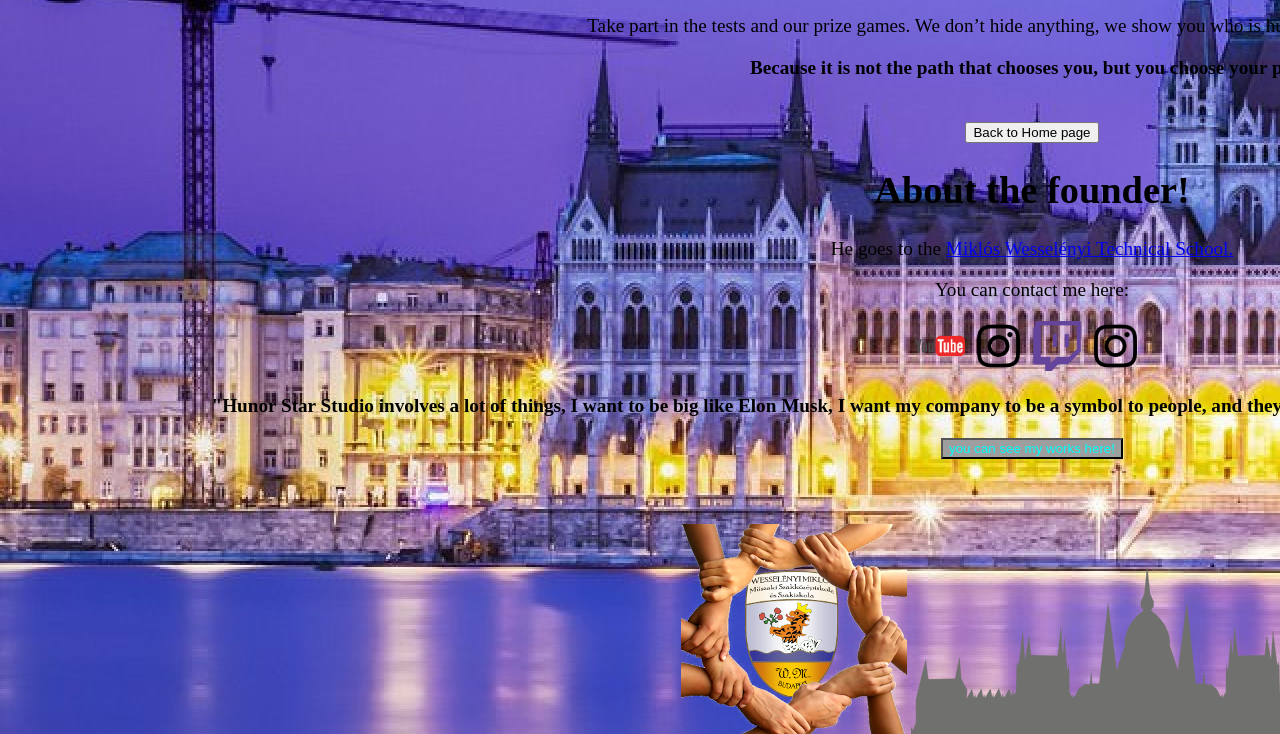
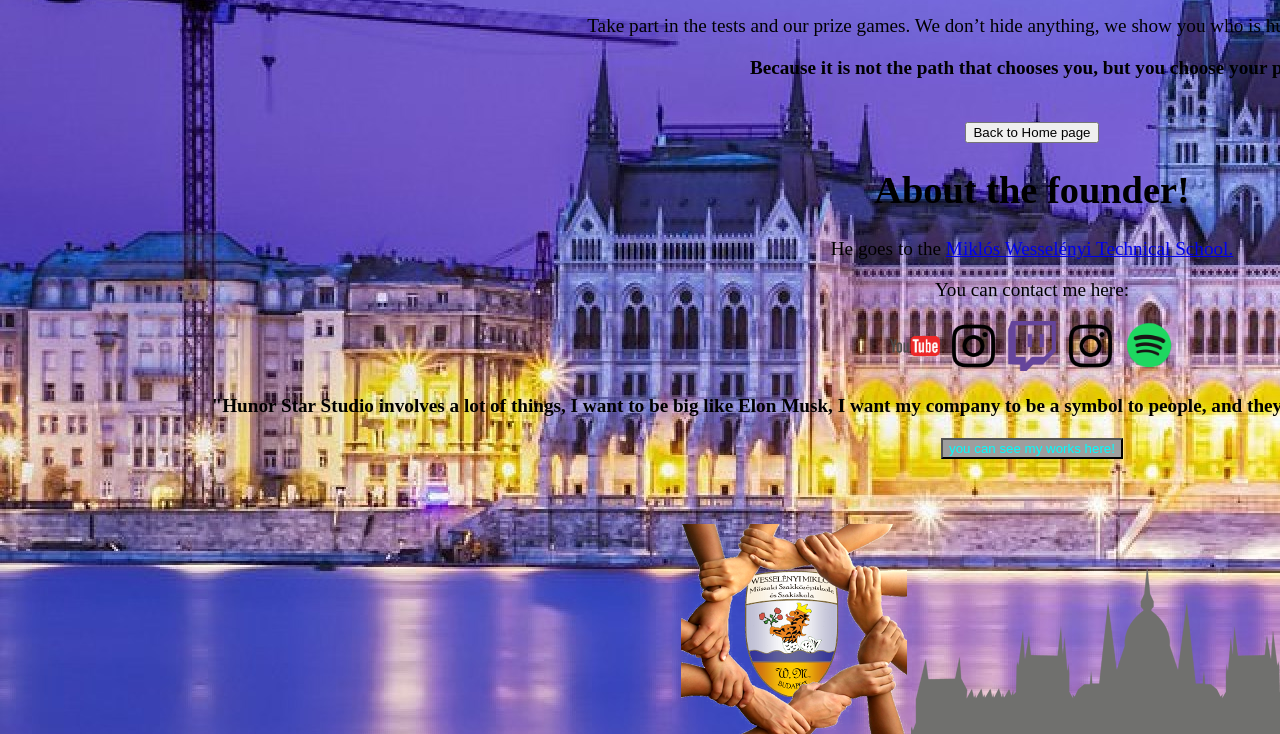
Before and after one commit to kovacsbalazspeter21/Hunor-Star-Studio, a plain HTML site: page about_us.html in a window 1280 px wide. Shown: the part 668-1402 px from the top of the page. Drawn offline with Linux system fonts and the light colour scheme; grey boxes are pictures that could not be loaded.

Commit message:
Update about_us.html

```diff
--- a/about_us.html
+++ b/about_us.html
@@ -21,7 +21,7 @@ We don’t hide anything, we show you who is hurting us at the finish line.</p>
     <br><a href="index.html"><button>Back to Home page</button></a>
 
 <h1>About the founder!</h1>
-<p>He goes to the <a href="https://wmtech.hu/">Miklós Wesselényi Technical School.</a><p>You can contact me here:</p><a href="https://www.youtube.com/channel/UCOLviC_xyI5facttHxrxYQg"><img src="youtube-new-logo-png-download-1000.png" height="50px"></a><a href="https://www.instagram.com/kovacs_mynumber_33/"><img src="instagram-logo-black-transparent.png" height="50px"></a><a href="https://www.twitch.tv/kovacs_33"><img src="twitch-purple-logo-png-transparent.png" height="50px"></a><a href="https://www.instagram.com/kovacs_33_theace_official/"><img src="instagram-logo-black-transparent.png" height="50px"></a><p>
+<p>He goes to the <a href="https://wmtech.hu/">Miklós Wesselényi Technical School.</a><p>You can contact me here:</p><a href="https://www.youtube.com/channel/UCOLviC_xyI5facttHxrxYQg"><img src="youtube-new-logo-png-download-1000.png" height="50px"></a><a href="https://www.instagram.com/kovacs_mynumber_33/"><img src="instagram-logo-black-transparent.png" height="50px"></a><a href="https://www.twitch.tv/kovacs_33"><img src="twitch-purple-logo-png-transparent.png" height="50px"></a><a href="https://www.instagram.com/kovacs_33_theace_official/"><img src="instagram-logo-black-transparent.png" height="50px"></a><a><img src="spotify_logo.png" height="50px"></a><p>
 <p><b>"Hunor Star Studio involves a lot of things, I want to be big like Elon Musk, I want my company to be a symbol to people, and they believe in their goals, in their dreams, that they can make it happen."</p></p>
 <a href="worksforschool.html"><button style="color: aqua; background: url(1G3MpB.webp);">you can see my works here!</button></a>
 
```
